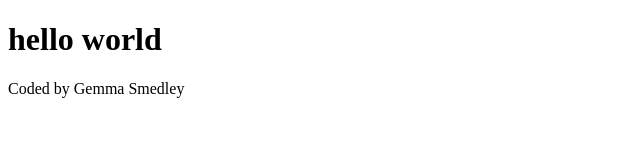
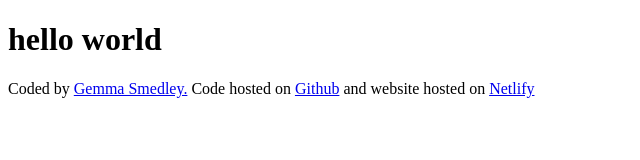
Before and after one commit to gemmasmedley90/Weather-forecast-app-final, a plain HTML site: page index.html in a window 1280 px wide. Shown: the whole page, without its empty margins (0-640 px from the left). Drawn offline with Linux system fonts and the light colour scheme.

Commit message:
Added links to the footer

```diff
--- a/index.html
+++ b/index.html
@@ -8,6 +8,9 @@
   <body>
 
   <h1>hello world</h1>
-<footer>Coded by Gemma Smedley</footer>
+<footer>Coded by <a href= "https://github.com/gemmasmedley90" target="_blank">Gemma Smedley.</a> Code hosted on <a href="https://github.com/gemmasmedley90/Weather-forecast-app-final" target="_blank">Github</a> and website hosted on <a href="https://weather-app-shecodes90.netlify.app/" target="_blank">Netlify</a>
+
+
+</footer>
 </body>
 </html>
```
